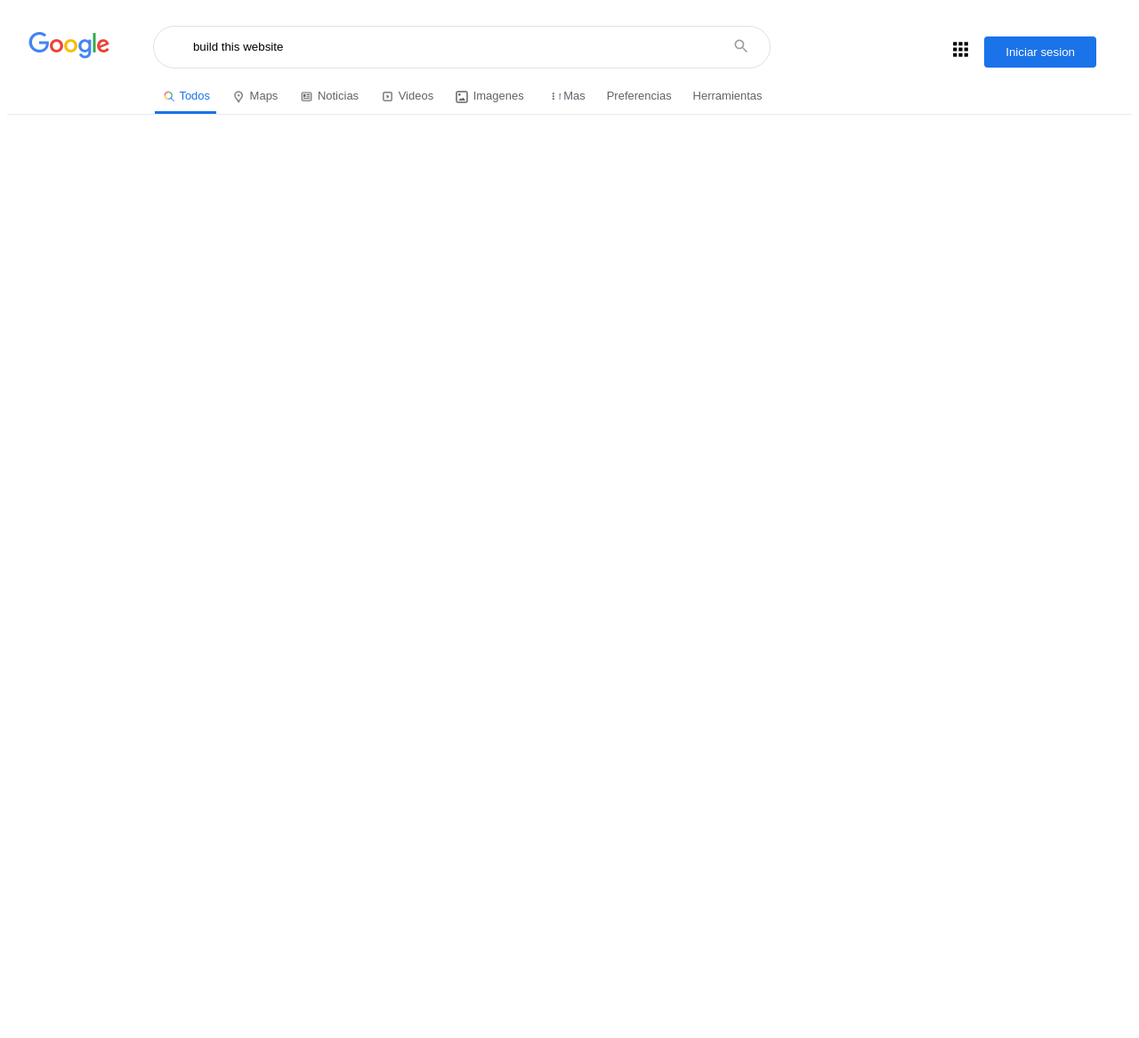
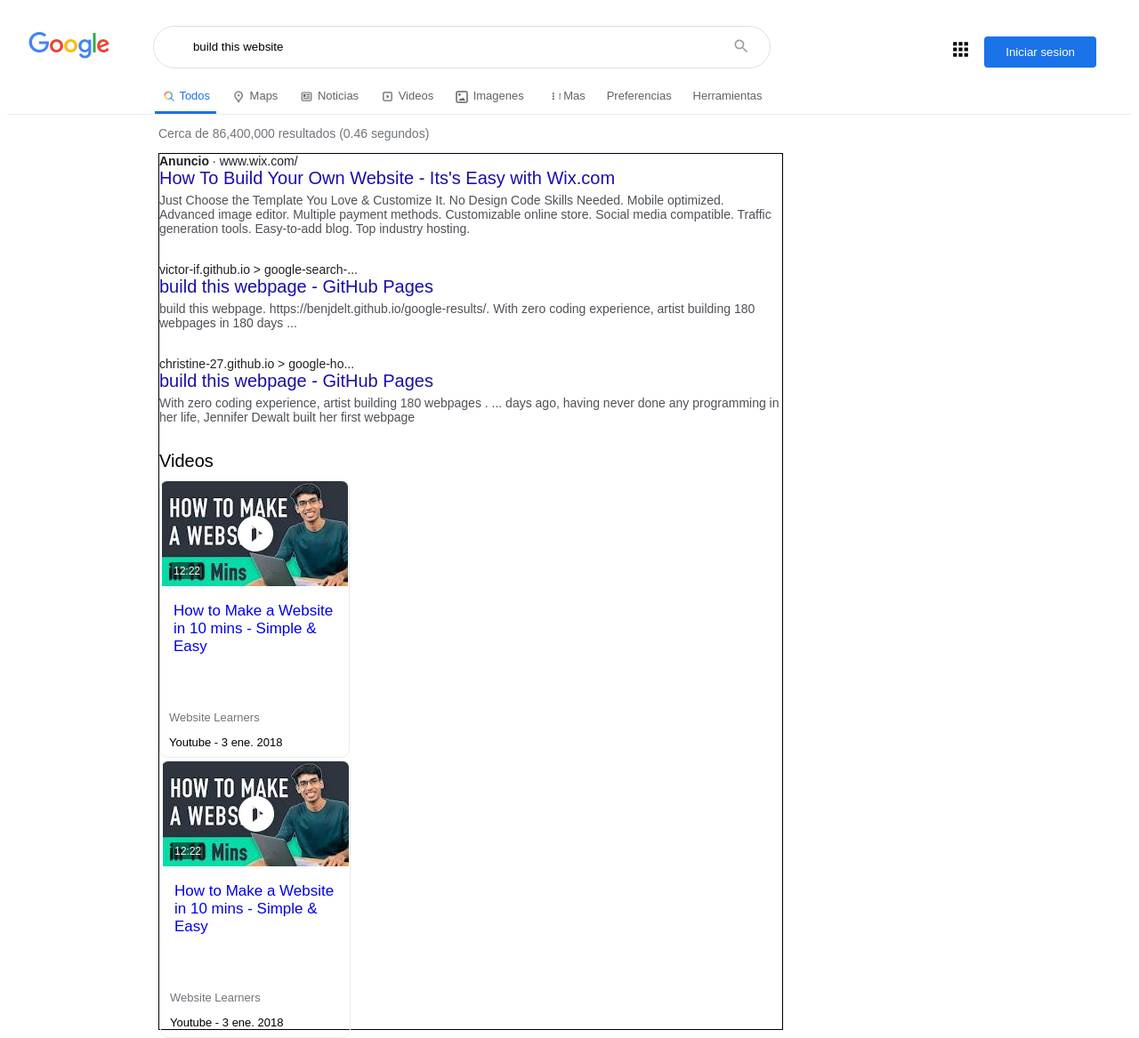
Before and after one commit to MaurGB/google-searchpage, a plain HTML site: page index.html in a window 1280 px wide. Shown: the top 1167 px of the page at 89% size. Before the commit the page ends 800 px from the top, so only its background shows below. Drawn offline with Linux system fonts and the light colour scheme.

Commit message:
I continue with the main content but got stuck with the videos

```diff
--- a/index.html
+++ b/index.html
@@ -92,5 +92,54 @@
 
     </div>
 
+    <div class="sec">
+        <p>Cerca de 86,400,000 resultados (0.46 segundos)</p>
+    </div>
+    <div class="main">
+        <div class="resul">
+            <p class="an"><b>Anuncio</b> ∙ www.wix.com/</p>
+            <a href="#" class="l">How To Build Your Own Website - Its's Easy with Wix.com</a>
+            <p class="des">Just Choose the Template You Love & Customize It. No Design Code Skills Needed. Mobile
+                optimized. Advanced image editor. Multiple payment methods. Customizable online store. Social media
+                compatible. Traffic generation tools. Easy-to-add blog. Top industry hosting.</p>
+        </div>
+        <div class="resul">
+            <p class="an">victor-if.github.io > google-search-...</p>
+            <a href="#" class="l">build this webpage - GitHub Pages</a>
+            <p class="des">build this webpage. https://benjdelt.github.io/google-results/. With zero coding experience,
+                artist building 180 webpages in 180 days ...</p>
+        </div>
+        <div class="resul">
+            <p class="an">christine-27.github.io > google-ho...</p>
+            <a href="#" class="l">build this webpage - GitHub Pages</a>
+            <p class="des">With zero coding experience, artist building 180 webpages . ... days ago, having never done
+                any programming in her life, Jennifer Dewalt built her first webpage</p>
+        </div>
+        <div class="video">
+            <p id="plw">Videos</p>
+
+
+            <div class="conta">
+                <div class="vid">
+                    <img class="vo" src="v1.png" alt="">
+                    <div class="lnk">
+                        <a class="e" href="#">How to Make a Website in 10 mins - Simple & Easy</a>
+                    </div>
+                 <div class="d">
+                        <p>Website Learners</p>
+                        <p style="color: black;">Youtube - 3 ene. 2018 </p>
+                    </div>
+                    <div class="vid">
+                        <img class="vo" src="v1.png" alt="">
+                        <div class="lnk">
+                            <a class="e" href="#">How to Make a Website in 10 mins - Simple & Easy</a>
+                        </div>
+                        <div class="d">
+                            <p>Website Learners</p>
+                            <p style="color: black;">Youtube - 3 ene. 2018 </p>
+                        </div>
+                    </div>
+                </div>
+            </div>
 
 </body>
--- a/style.css
+++ b/style.css
@@ -2,8 +2,8 @@
     font-family: Arial, Helvetica, sans-serif;
     font-size: 14px;
 }
-
 .header {
+    z-index: 100;
     position: -webkit-sticky;
     position: sticky;
     top: 0;
@@ -11,6 +11,7 @@
     right: 0;
     height: 120px;
     border-bottom: 1px solid #ebebeb;
+    background-color: white;
 }
 .logo {
     display: inline-block;
@@ -23,14 +24,12 @@
     width: 100%;
     height: auto;
 }
-
 .search {
     display: inline-block;
     margin-left: 44px;
     position: relative;
     top: -13px;
 }
-
 .form {
     border: 1px solid #dfe1e5;
     border-radius: 24px;
@@ -38,7 +37,6 @@
     height: 46px;
 }
 .form:hover{box-shadow:0 1px 6px 0 rgba(32,33,36,0.28);}
-
 #cuadro {
     display: inline-block;
     border: none;
@@ -48,7 +46,6 @@
     position: relative;
     left: 42px;
     top: 4px;
-
 }
 .lupa {
     display: inline-block;
@@ -77,7 +74,6 @@
     position: relative;
     margin-left: 10px;
     bottom: 5px;
-
 }
 #but {
     padding: 9px 23px;
@@ -87,13 +83,11 @@
     border-radius: 4px;
 }
 #but:hover { background-color: #2b7de9; box-shadow: 0 1px 2px 0 rgba(66,133,244,0.3),0 1px 3px 1px rgba(66,133,244,0.15);}
-
 .nav {
     position: relative;
     left: 160px;
     top: 5px;
 }
-
 .pel {
         display: inline-block;
 }
@@ -111,7 +105,6 @@
     border-bottom: 3px solid #1A73E8;
     color: #1A73E8;
 }
-
 .i1 {
     display: inline-block;
     width: 17px;
@@ -122,5 +115,84 @@
     top: 5px;
     width: 100%;
     height: auto;
+}
+.sec p {
+    margin-left: 170px;
+    margin-top: 0px;
+    margin-bottom: 0px;
+    color:#70757a;
+}
+.sec {
+    min-width: 1300px;
+    line-height: 43px;
+}
+.main {
+    border: 1px solid black;
+    width: 700px;
+    margin-left: 170px;
+}
+.resul {
+    margin-bottom: 30px;
+    width: 100%;
+    height: auto;
+}
+.an {
+    color: #202124;
+    margin: 0px;
+    padding: 0px;
+}
+.l {
+    padding-top: 3px;
+    text-decoration: none;
+    color: #1a0dab;
+    font-size: 20px;
+}
+.l:hover {text-decoration: underline;}
+.des {
+    text-decoration: none;
+    color: #4d5156;
+    margin-top: 5px;
+}
+.video {
+    width: 100%;
+    height: auto;
+}
+#plw {
+    font-size: 20px;
+    margin-bottom: 10px;
+}
+.vid {
+    display: inline-block;
+    width: 212px;
+    height: 310px;
+    border: 1px solid #ebebeb;
+    border-radius: 10px;
 
 }
+.vo {
+    margin-left: 2px;
+
+}
+.e {
+    text-decoration: none;
+    font-size: 17px;
+
+
+}
+.lnk {
+    margin-top: 15px;
+    margin-left: 15px;
+
+}
+.d {
+    margin-top: 62px;
+    margin-left: 10px;
+    font-size: small;
+    color:#70757a;
+}
+.d p {
+    margin-top: 5px;
+}
+.conta {
+    width: 700px;
+}
```
Also changed, not shown: v1.png (added), v2.png (added), vid3.png (added).
